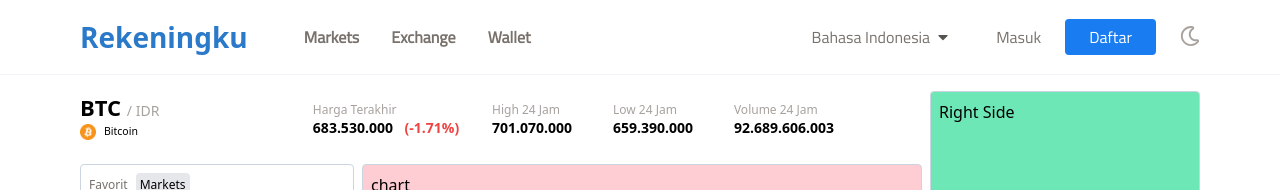
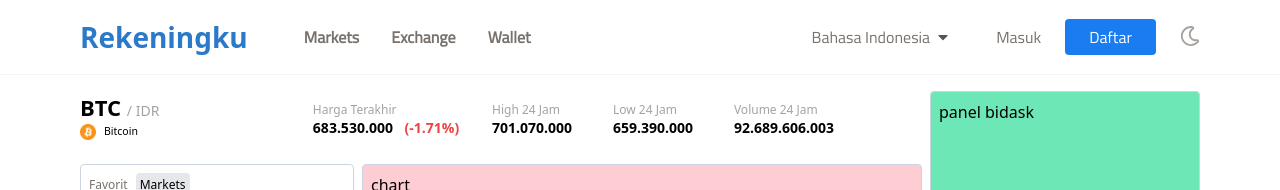
Before and after one commit to nadrianfikri/clone-rekeningku, a React (Create React App) app: page /trade in a window 1280 px wide. Shown: the top 190 px of the page. Built offline with nearby package versions, Linux system fonts and the light colour scheme.

Commit message:
change component panel name

```diff
--- /dev/null
+++ b/src/components/organism/BidAskPanel.js
@@ -0,0 +1,5 @@
+function BidAskPanel() {
+  return <div>panel bidask</div>;
+}
+
+export default BidAskPanel;
--- a/src/components/organism/Markets.js
+++ b/src/components/organism/MarketPanel.js
@@ -1,7 +1,7 @@
 import { Col, Row } from '../atoms/Direction';
 import Search from '../atoms/Search';
 import MarketTable, { SortBar, MarketTableData } from '../molecules/MarketTable';
-function Markets() {
+function MarketPanel() {
   return (
     <Col className="w-[274px] h-[390px] border border-slate-300 rounded overflow-hidden text-xs space-y-2">
       <Row className="space-x-2 p-2">
@@ -19,4 +19,4 @@
   );
 }
 
-export default Markets;
+export default MarketPanel;
--- a/src/components/organism/Transaction.js
+++ b/src/components/organism/TransactionPanel.js
@@ -1,7 +1,7 @@
 import { Col } from '../atoms/Direction';
 import { Table, TBody, TData, THeader } from '../atoms/Table';
 
-function Transaction(props) {
+function TransactionPanel(props) {
   return (
     <Col className="relative w-[274px] h-[390px] px-2 border border-slate-300 rounded text-xs space-y-2 overflow-auto">
       <Table>
@@ -16,4 +16,4 @@
   );
 }
 
-export default Transaction;
+export default TransactionPanel;
--- a/src/pages/Exchange/index.js
+++ b/src/pages/Exchange/index.js
@@ -1,9 +1,10 @@
 import { Col, Row } from '../../components/atoms/Direction';
+import BidAskPanel from '../../components/organism/BidAskPanel';
 import CurrentCoinStat from '../../components/organism/CurrentCoinStat';
 import Footer from '../../components/organism/Footer';
-import Markets from '../../components/organism/Markets';
+import MarketPanel from '../../components/organism/MarketPanel';
 import Navbar from '../../components/organism/Navbar';
-import Transaction from '../../components/organism/Transaction';
+import TransactionPanel from '../../components/organism/TransactionPanel';
 
 function Exchange() {
   const currentStat = [
@@ -52,15 +53,17 @@
             <CurrentCoinStat coinName="Bitcoin" code="BTC" pair="IDR" stat={currentStat} />
             <Row className="space-x-2">
               <Col className="space-y-2">
-                <Markets />
+                <MarketPanel />
                 <p className="font-bold">Aktivitas Transaksi</p>
-                <Transaction dataTrans={trans} />
+                <TransactionPanel dataTrans={trans} />
               </Col>
               {/* chart */}
               <Col className="flex-1 p-2 border border-slate-300 rounded  bg-rose-200">chart</Col>
             </Row>
           </Col>
-          <Col className="w-auto lg:w-[270px] p-2 border border-slate-300 rounded  bg-emerald-300">Right Side</Col>
+          <Col className="w-auto lg:w-[270px] p-2 border border-slate-300 rounded  bg-emerald-300">
+            <BidAskPanel />
+          </Col>
         </Row>
       </main>
       <Footer />
```
